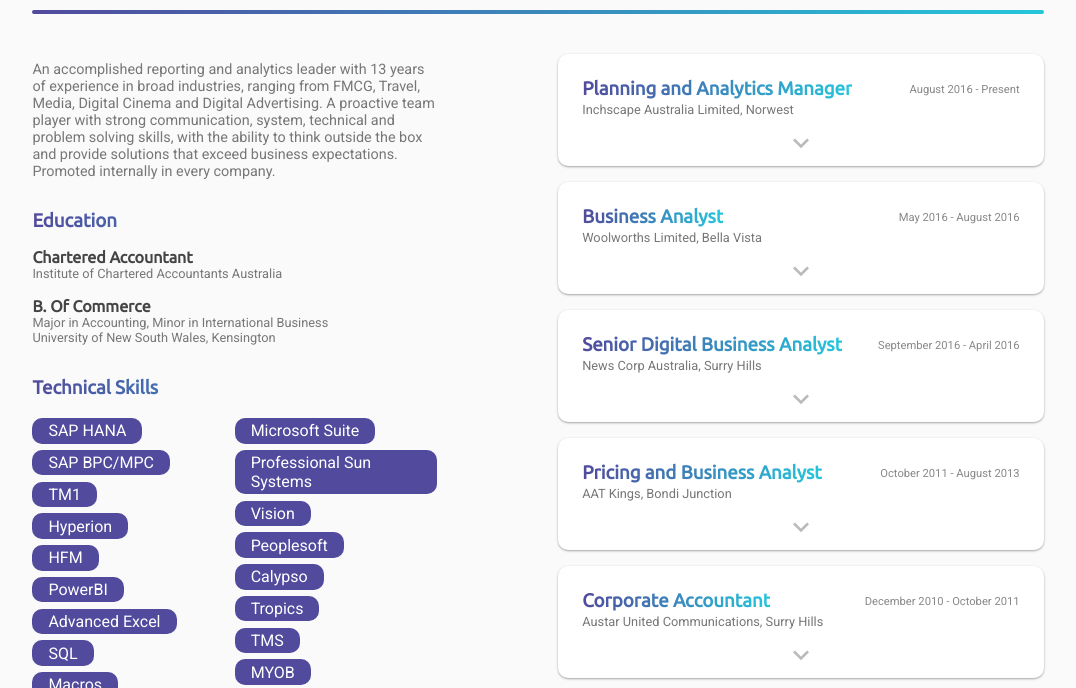
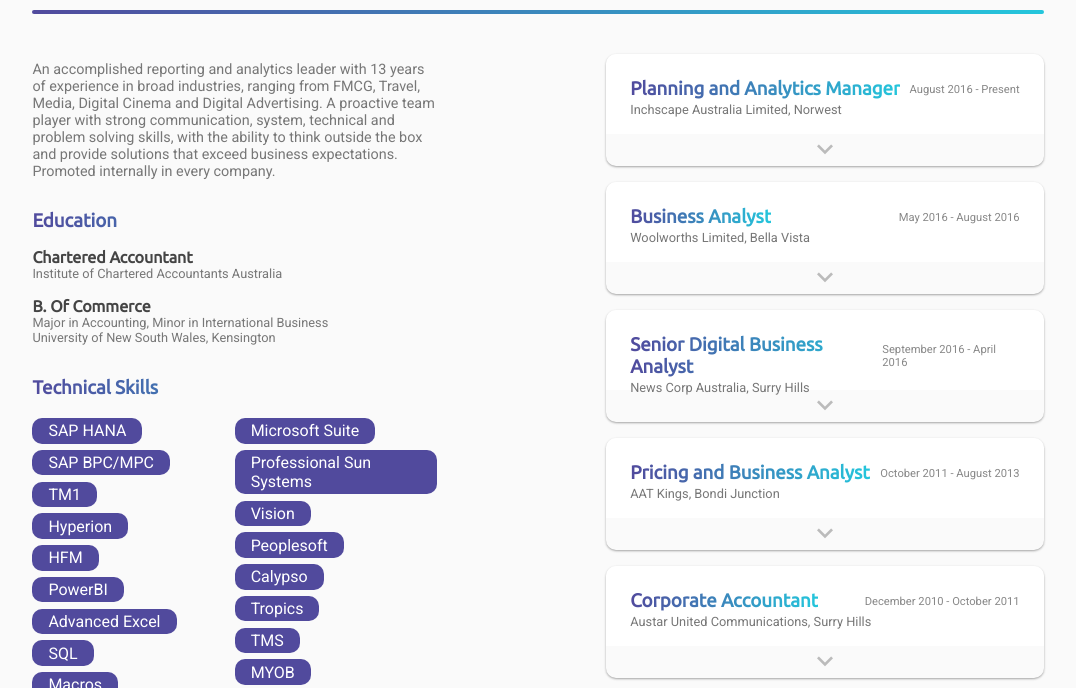
Before and after one commit to huss22/resume-apple, a plain HTML site: page index.html in a window 1280 px wide. Shown: the part 61-749 px from the top of the page, without its empty margins (102-1178 px from the left). Drawn offline with Linux system fonts and the light colour scheme.

Commit message:
made card collapse button niver

```diff
--- a/index.css
+++ b/index.css
@@ -106,12 +106,11 @@ a {
 
 
 .card {
-    width: calc(80% - 3rem);
+    width: calc(100% - 3rem);
     padding: .5rem 1.5rem;
-    border-radius: 10px;
+    border-top-right-radius: 10px;
+    border-top-left-radius: 10px;
     background: white;
-    box-shadow: 0 1px 3px rgba(0,0,0,0.12), 0 1px 2px rgba(0,0,0,0.24);
-    margin: .5rem 0rem;
 }
 .card .title {
     width: 100%;
@@ -172,28 +171,19 @@ a {
     margin-bottom: .5rem;
 }
 
-.card .footer {
-    width: calc(100%);
+.card-wrapper .footer {
+    width: 100%;
     height: 2rem;
     display: flex;
     align-items: flex-end;
     justify-content: center;
     font-size: 2rem;
+    border-bottom-left-radius: 10px;
+    border-bottom-right-radius: 10px;
 }
 
-.card.collapsed .footer .btn {
-    width: 2rem;
-    height: 2rem;
-    margin-bottom: -.7rem;
-    border-radius: 50%;
-    display: flex;
-    align-items: center;
-    justify-content: center;
-    cursor: pointer;
-    color: #BBB;
-}
 
-.card .footer .btn {
+.card-wrapper .footer .btn {
     width: 2rem;
     height: 2rem;
     border-radius: 50%;
@@ -204,8 +194,8 @@ a {
     color: #BBB;
 }
 
-.card .footer .btn:hover {
-    background: #EEE;
+.card-wrapper .footer .btn:hover {
+    color: #514A9D;
 }
 
 .grid {
@@ -242,11 +232,18 @@ a {
 }
 
 .card.collapsed {
-    height: 6rem;
+    height: 4rem;
 }
 .card.collapsed .collapsible {
     display: none;
 }
+.card-wrapper {
+    margin: .5rem 0rem;
+    width: calc(80% - 3rem);
+    box-shadow: 0 1px 3px rgba(0,0,0,0.12), 0 1px 2px rgba(0,0,0,0.24);
+    border-radius: 10px;
+}
+
 @media only screen and (max-width: 750px) {
     .left {
         display: flex;
@@ -259,13 +256,9 @@ a {
         width: 100%;
         margin-top: 2rem;
     }
-    .card {
-        width: calc(100% - 3rem);
-        padding: .5rem 1.5rem;
-        border-radius: 10px;
-        background: white;
-        box-shadow: 0 1px 3px rgba(0,0,0,0.12), 0 1px 2px rgba(0,0,0,0.24);
+    .card-wrapper {
         margin: .5rem 0rem;
+        width: 100%;
     }
     h3 {
         font-size: .9rem;
--- a/index.html
+++ b/index.html
@@ -40,7 +40,8 @@
                     </div>
                 </div>
                 <div class="right">
-                    <div class="card collapsed" v-for="(job,i) in data.experience.list" :id="`card-${i}`">
+                    <div class="card-wrapper" v-for="(job,i) in data.experience.list">
+                        <div class="card collapsed" :id="`card-${i}`">
                             <div class="title">
                                 <h3 style="margin-bottom: 0.1rem">{{job.role}}</h3>
                                 <small>{{job.start}} - {{job.end}}</small>
@@ -75,6 +76,7 @@
                                         </div>
                                 </div>
                             </div>
+                        </div>
                         <div class="footer">
                             <div class="btn" @click="toggleCard(i)"><i :id="`toggle-${i}`" class="mdi mdi-chevron-down"></i></div>
                         </div>
```
Lines whose indentation alone changed are shown as unchanged.
